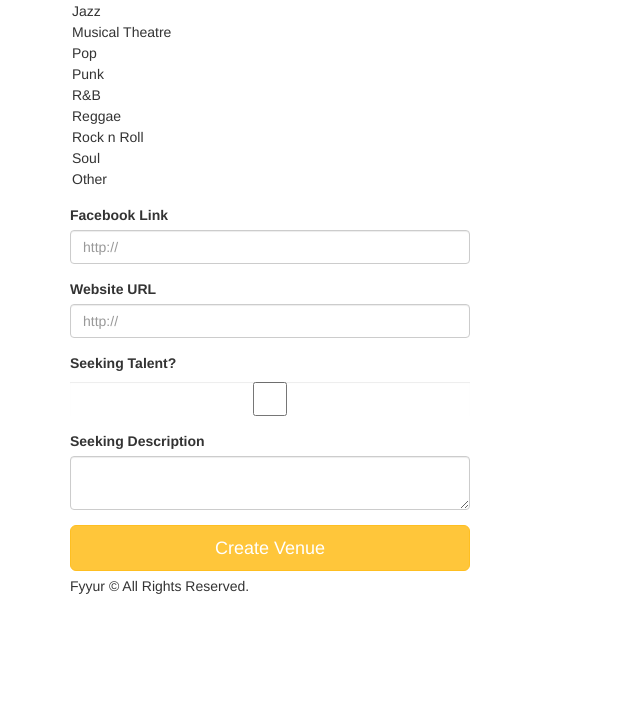
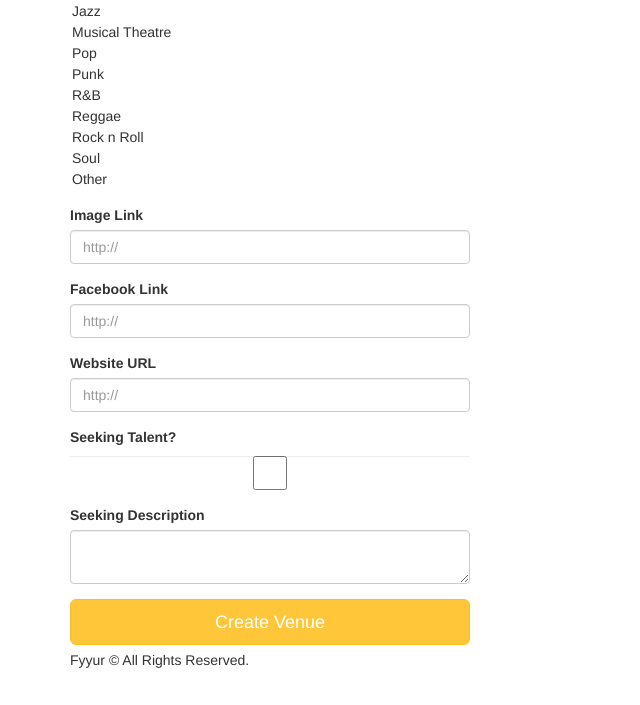
Before and after one commit to WhiteHatJoker/flask-venue-booking-website, a Flask app: page /venues/create in a window 1280 px wide. Shown: the part 740-1445 px from the top of the page, without its empty margins (0-640 px from the left). Before the commit the page ends 1334 px from the top, so only its background shows below. Run offline with Flask 2, Linux system fonts and the light colour scheme; some libraries are stand-ins or nearby versions.

Commit message:
Add new venue model ready

```diff
--- a/app.py
+++ b/app.py
@@ -222,17 +222,34 @@ def create_venue_form():
     return render_template('forms/new_venue.html', form=form)
 
 
+# Adding new venue data to the model
 @app.route('/venues/create', methods=['POST'])
 def create_venue_submission():
-    # TODO: insert form data as a new Venue record in the db, instead
-    # TODO: modify data to be the data object returned from db insertion
-
-    # on successful db insert, flash success
-    flash('Venue ' + request.form['name'] + ' was successfully listed!')
-    # TODO: on unsuccessful db insert, flash an error instead.
-    # e.g., flash('An error occurred. Venue ' + data.name + ' could not be listed.')
-    # see: http://flask.pocoo.org/docs/1.0/patterns/flashing/
-    return render_template('pages/home.html')
+    name = request.form['name']
+    address = request.form['address']
+    city = request.form['city']
+    state = request.form['state']
+    phone = request.form['phone']
+    image_link = request.form['image_link']
+    facebook_link = request.form['facebook_link']
+    website = request.form['website']
+    genres = ",".join(request.form.getlist('genres'))
+    seeking_talent = True if request.form.get('seeking_talent') == 'y' else False
+    seeking_description = request.form['seeking_description'] if seeking_talent == True else None
+    try:
+        new_venue = Venue(name=name, address=address, city=city, state=state, phone=phone, image_link=image_link,
+                          facebook_link=facebook_link, website=website, genres=genres, seeking_talent=seeking_talent,
+                          seeking_description=seeking_description
+                          )
+        db.session.add(new_venue)
+        db.session.commit()
+        flash('Venue ' + request.form['name'] + ' was successfully listed!')
+    except:
+        db.session.rollback()
+        flash('Venue ' + request.form['name'] + ' cannot be added!')
+    finally:
+        db.session.close()
+        return render_template('pages/home.html')
 
 
 @app.route('/venues/<venue_id>', methods=['DELETE'])
@@ -277,7 +294,7 @@ def show_artist(artist_id):
     # shows the venue page with the given venue_id
     # TODO: replace with real venue data from the venues table, using venue_id
     data1 = {
-        "id": 3,
+        "id": 4,
         "name": "Guns N Petals",
         "genres": ["Rock n Roll"],
         "city": "San Francisco",
--- a/templates/forms/new_venue.html
+++ b/templates/forms/new_venue.html
@@ -33,6 +33,10 @@
                 {{ form.genres(class_ = 'form-control', placeholder='Genres, separated by commas', id=form.state, autofocus = true) }}
             </div>
             <div class="form-group">
+                <label for="image_link">Image Link</label>
+                {{ form.image_link(class_ = 'form-control', placeholder='http://', autofocus = true) }}
+            </div>
+            <div class="form-group">
                 <label for="facebook_link">Facebook Link</label>
                 {{ form.facebook_link(class_ = 'form-control', placeholder='http://', autofocus = true) }}
             </div>
```
